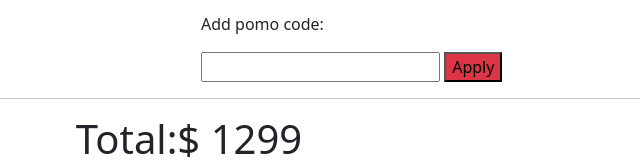
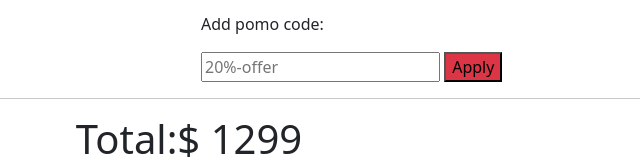
Before and after one commit to rased100/mac-book, a plain HTML site: page index.html in a window 1280 px wide. Shown: the part 709-877 px from the top of the page, 451-1091 px from the left. Drawn offline with nearby package versions, Linux system fonts and the light colour scheme.

Commit message:
offer added

```diff
--- a/index.html
+++ b/index.html
@@ -56,7 +56,7 @@
                 </div>
                 <div class="mt-3">
                     <p>Add pomo code:</p>
-                    <input id="apply-input" type="text">
+                    <input id="apply-input" type="text" placeholder="20%-offer">
                     <button id="apply-btn" class="bg-danger">Apply</button>
                 </div>
 
```
